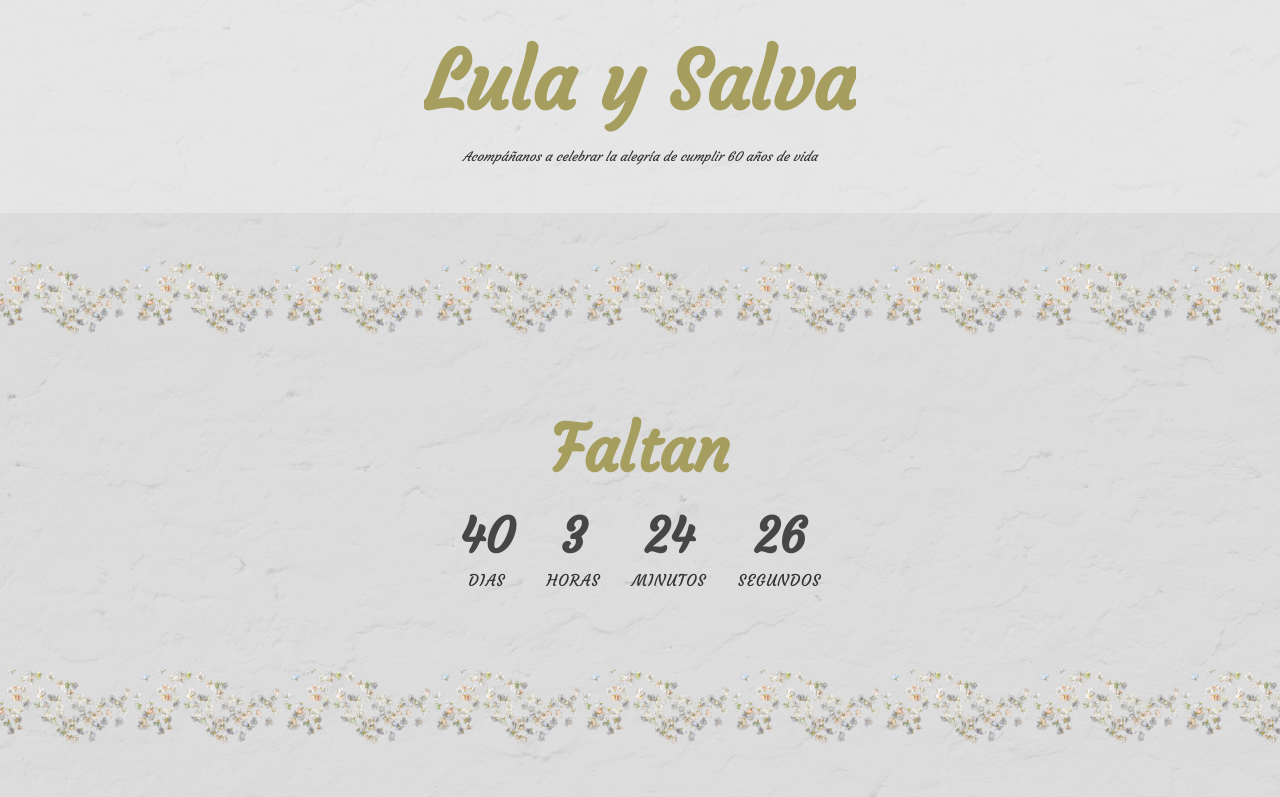
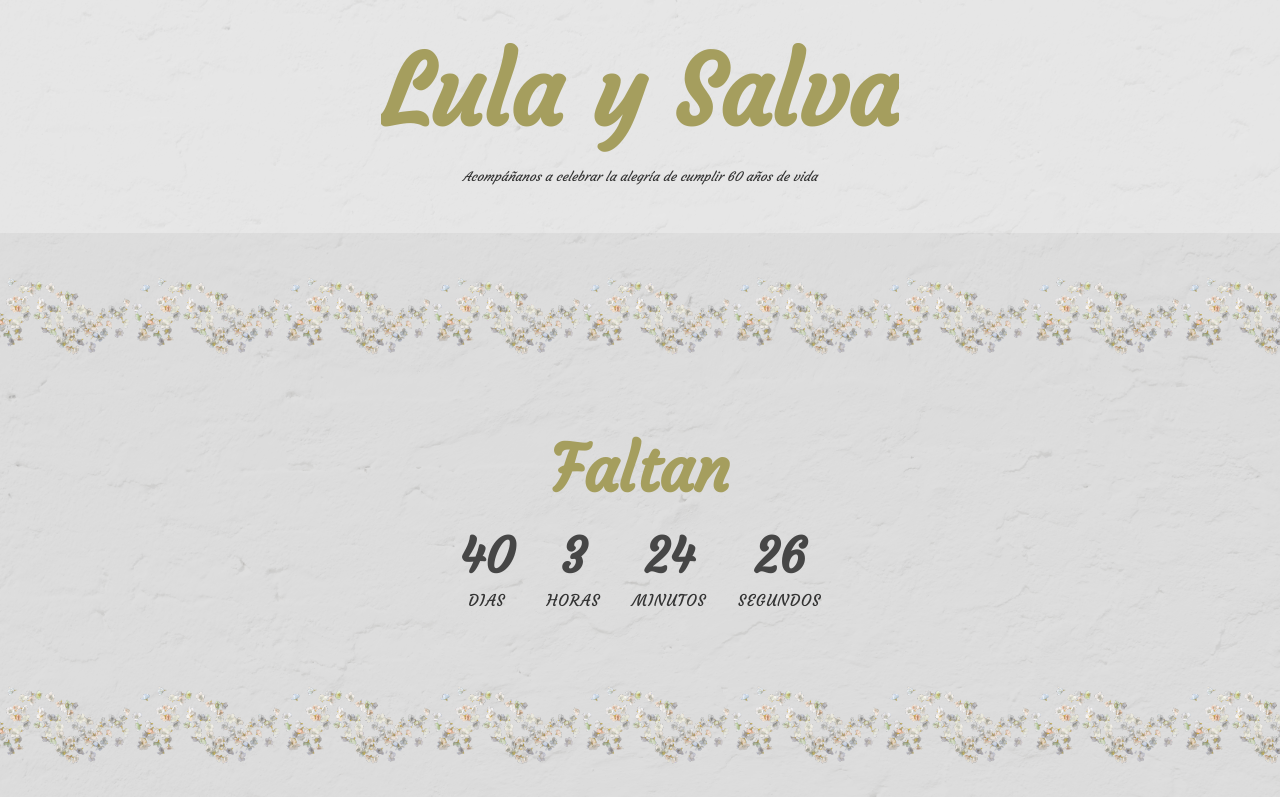
Before and after one commit to WalterDanielTorresMeza/lulaysalva_60, a React (Create React App) app: page / in a window 1280 px wide. Shown: the top 797 px of the page. Built offline with nearby package versions, Linux system fonts and the light colour scheme; a web font is replaced by a local one.

Commit message:
Update Header.css

```diff
--- a/src/components/Header.css
+++ b/src/components/Header.css
@@ -8,12 +8,10 @@
   /* Fondo animado suave: tonos salmón claro a marfil */
   background: linear-gradient(135deg, #ffffff49, #ffffff49, #ffffff49);
   background-size: 100% 100%;
-
   animation: gradientSlide 1s ease infinite;
   text-align: center;
   padding: 2rem 1rem 2rem;
   font-family: 'Courgette', cursive;
-  font-size: 5rem;
 
 }
 
@@ -33,15 +31,13 @@
 .header-title {
   display: inline-block;
   margin: 0;
-  font-size: 5rem;
+  font-size: 6rem;
   font-weight: 700;
   /* Texto con degradado: dorado a burdeos */
   background: linear-gradient(90deg, #a59e5e, #a59e5e);
   -webkit-background-clip: text;
   -webkit-text-fill-color: transparent;
   text-shadow: 2px 2px 4px rgba(255, 255, 255, 0);
-
-
 }
 
 .header-subtitle {
```
